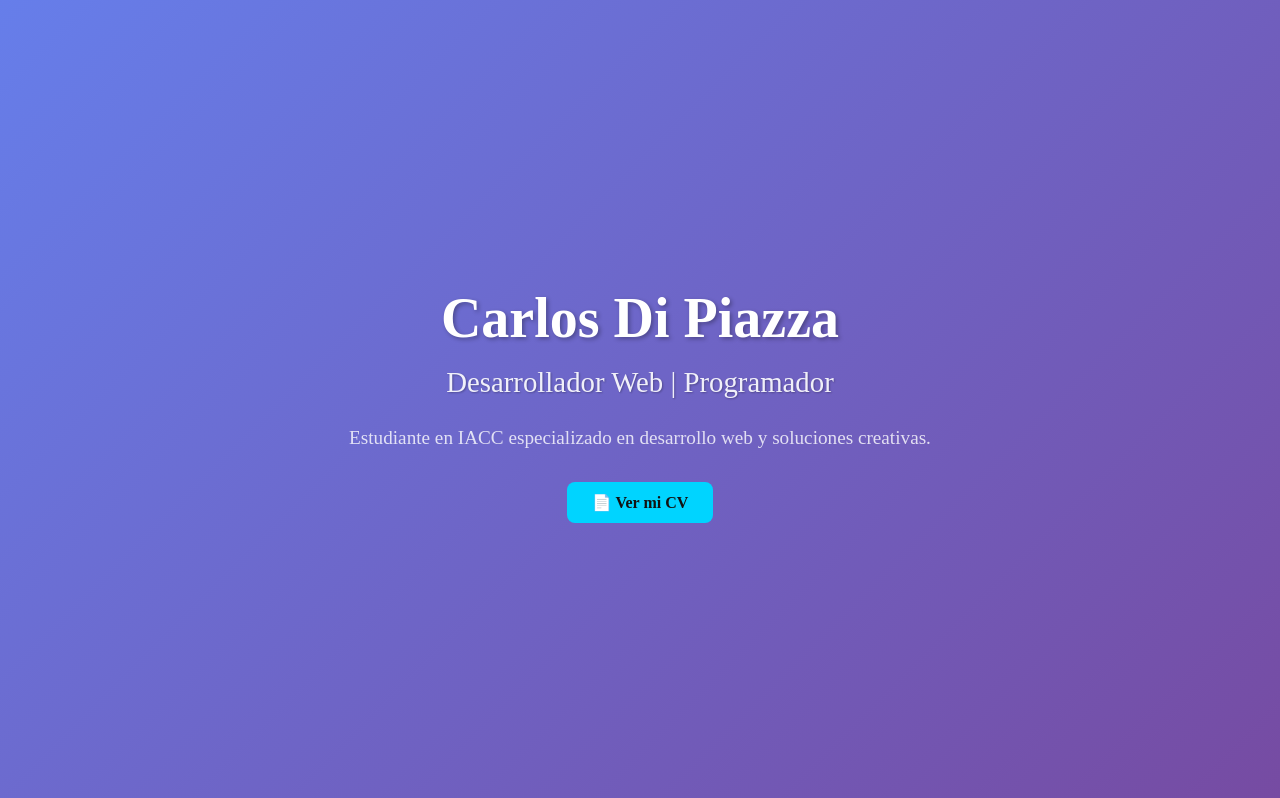
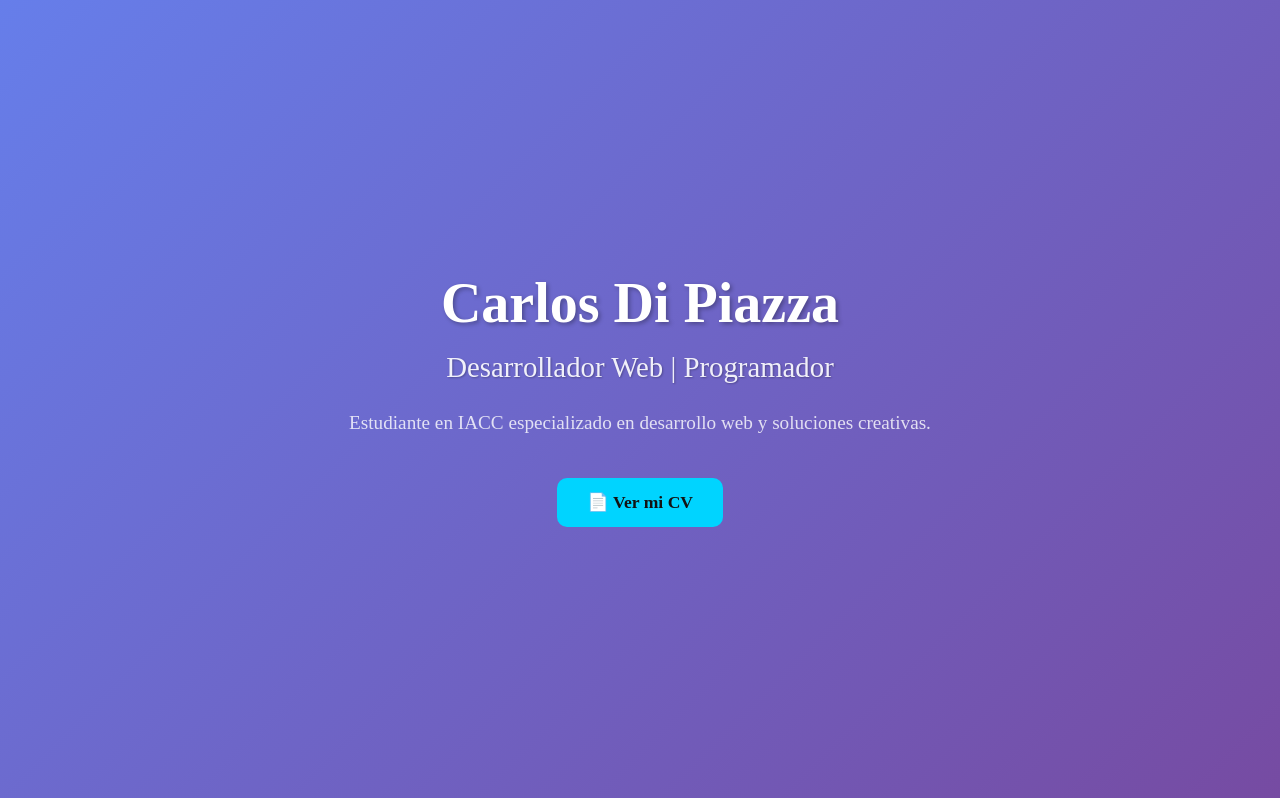
Before and after one commit to carlosdp521-hub/portafoliodecarlosdipiazza, a PHP site: page / in a window 1280 px wide. Shown: the part 51-849 px from the top of the page. Run offline with PHP 8.4, Linux system fonts and the light colour scheme; some web fonts are replaced.

Commit message:
Update estilo.css
Signed-off-by: carlosdp521-hub <carlosdp521@gmail.com>

```diff
--- a/css/estilo.css
+++ b/css/estilo.css
@@ -584,18 +584,26 @@ footer p {
   opacity: 0.8;
 }
 
+/* Sección del CV */
+#cv {
+    margin: 50px 0;
+    text-align: center;
+}
+
+/* Botón de CV */
 .cv-button {
     background-color: #00d4ff;
     color: #121212;
-    padding: 12px 25px;
-    border-radius: 8px;
+    padding: 14px 30px;
+    border-radius: 10px;
     text-decoration: none;
     font-weight: bold;
-    font-size: 1rem;
+    font-size: 1.1rem;
     transition: all 0.3s ease;
+    display: inline-block;
 }
 
 .cv-button:hover {
     background-color: #009ecf;
-    transform: translateY(-2px);
+    transform: translateY(-3px);
 }
```
